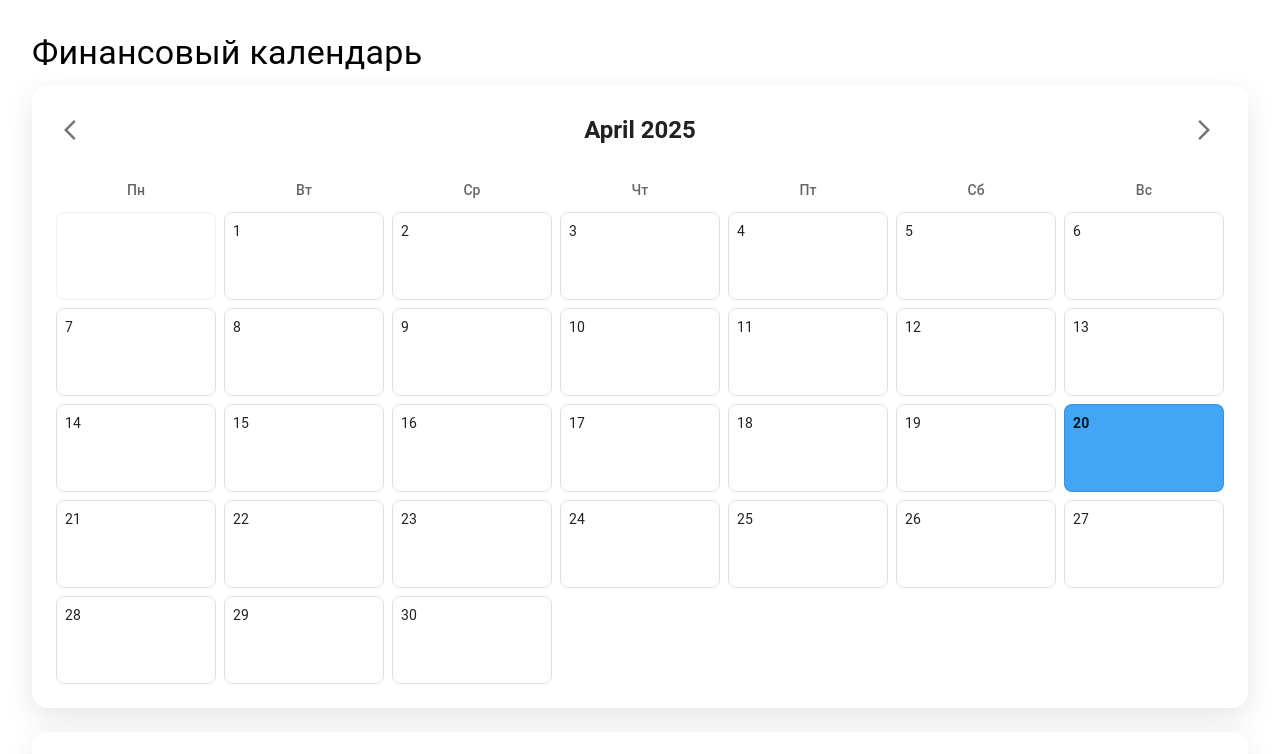
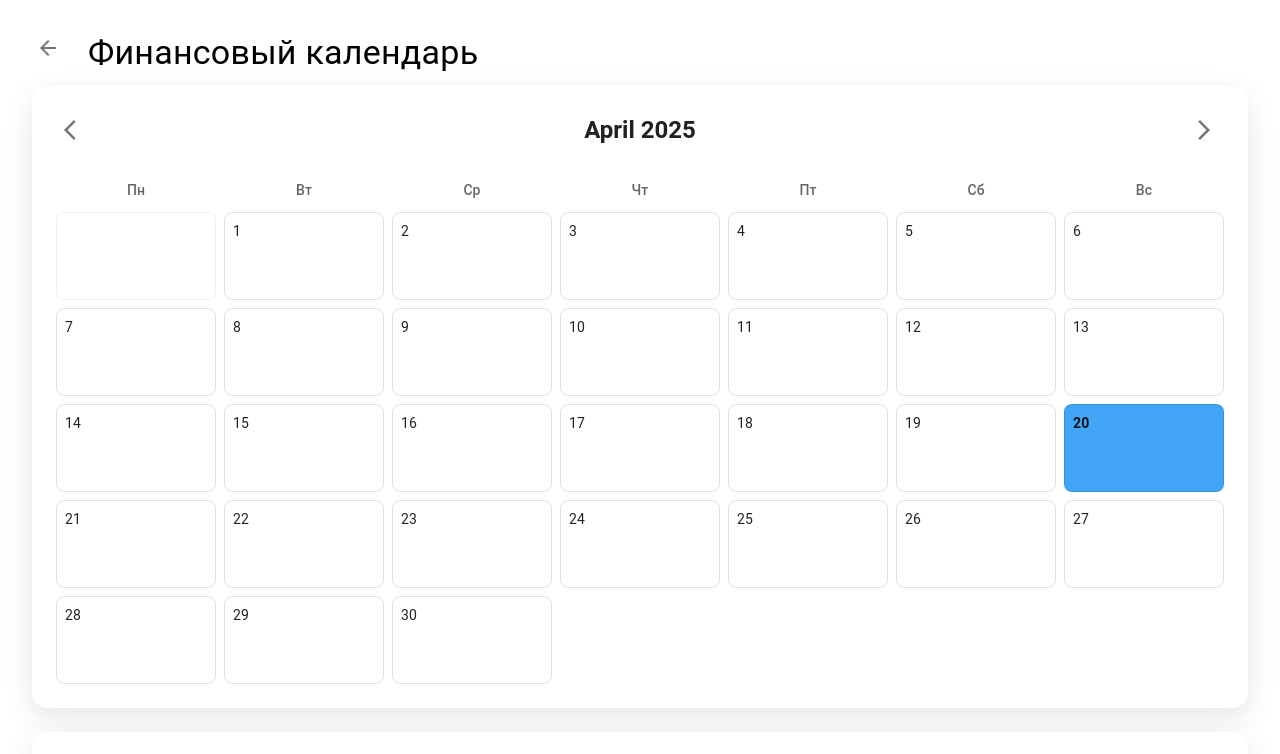
Before and after one commit to Tunaber/wealthy, a React (Vite) app in the folder Wealthy/: page /calendar in a window 1280 px wide. Shown: the top 754 px of the page. Built offline with nearby package versions, Linux system fonts and the light colour scheme.

Commit message:
Исправлен баг, при котором пользователь не мог выйти со страницы

```diff
--- a/Wealthy/src/Components/Calendar/FinanceCalendarPage.jsx
+++ b/Wealthy/src/Components/Calendar/FinanceCalendarPage.jsx
@@ -15,9 +15,10 @@ import {
   DialogContent,
   DialogActions,
 } from '@mui/material';
-import { Add, ArrowBackIos, ArrowForwardIos, Edit, Delete } from '@mui/icons-material';
+import { Add, ArrowBackIos, ArrowForwardIos, Edit, Delete, ArrowBack } from '@mui/icons-material';
 import { styled } from '@mui/material/styles';
 import { LineChart } from '@mui/x-charts/LineChart';
+import { useNavigate } from 'react-router-dom';
 
 const CalendarContainer = styled(Paper)(({ theme }) => ({
   padding: theme.spacing(3),
@@ -160,6 +161,7 @@ const FinancialCalendar = () => {
     amount: '',
     date: null,
   });
+  const navigate = useNavigate();
 
   const categories = {
     income: ['Зарплата', 'Фриланс', 'Инвестиции', 'Подарок', 'Другое'],
@@ -367,9 +369,36 @@ const FinancialCalendar = () => {
     return days;
   };
 
+  React.useEffect(() => {
+    const handleEscKey = (event) => {
+      if (event.key === 'Escape') {
+        navigate('/');
+      }
+    };
+    window.addEventListener('keydown', handleEscKey);
+    return () => {
+      window.removeEventListener('keydown', handleEscKey);
+    };
+  }, [navigate]);
+
   return (
-    <Box sx={{ padding: 3 }}>
-      <Typography variant="h4" gutterBottom>
+    <Box sx={{ padding: 3, position: 'relative' }}>
+      <IconButton
+        onClick={() => navigate('/')}
+        sx={{
+          position: 'absolute',
+          left: 20,
+          top: 20,
+          backgroundColor: 'rgba(255, 255, 255, 0.9)',
+          zIndex: 10,
+          '&:hover': {
+            backgroundColor: 'rgba(255, 255, 255, 1)',
+          },
+        }}
+      >
+        <ArrowBack />
+      </IconButton>
+      <Typography variant="h4" gutterBottom sx={{ ml: 7 }}>
         Финансовый календарь
       </Typography>
 
```
